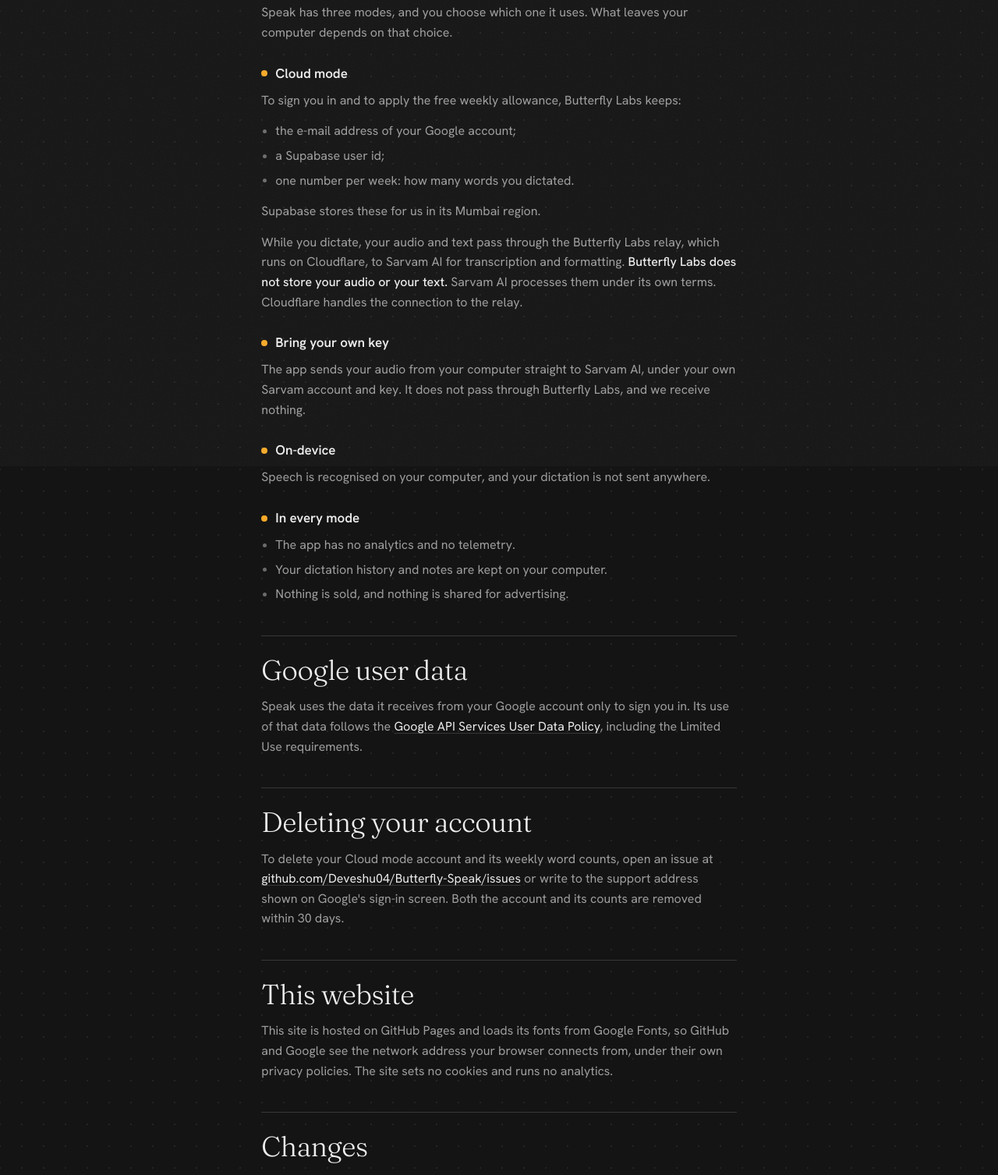
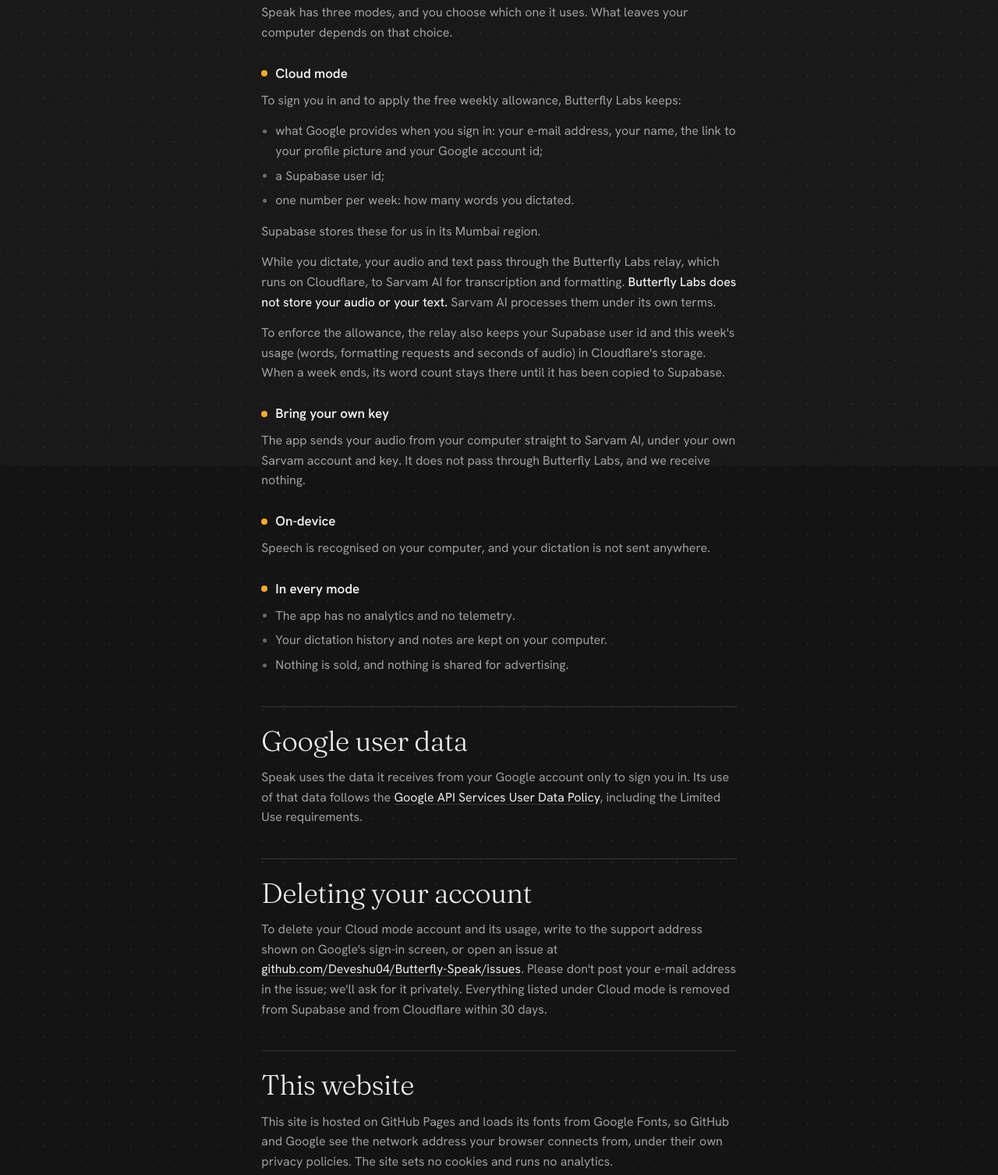
Before and after one commit to Deveshu04/deveshu04.github.io, a plain HTML site: page privacy.html in a window 1280 px wide. Shown: the part 602-2109 px from the top of the page at 78% size. Drawn offline with Linux system fonts and the light colour scheme; a web font is replaced by a local one.

Commit message:
List everything Cloud mode keeps in the privacy policy
Name the Google profile fields Supabase saves at sign-in and the usage counter the relay keeps in Cloudflare, put the support address first for deletion requests and ask people not to post their e-mail in a public issue.

```diff
--- a/privacy.html
+++ b/privacy.html
@@ -117,12 +117,13 @@
     <h3>Cloud mode</h3>
     <p>To sign you in and to apply the free weekly allowance, Butterfly Labs keeps:</p>
     <ul>
-      <li>the e-mail address of your Google account;</li>
+      <li>what Google provides when you sign in: your e-mail address, your name, the link to your profile picture and your Google account id;</li>
       <li>a Supabase user id;</li>
       <li>one number per week: how many words you dictated.</li>
     </ul>
     <p>Supabase stores these for us in its Mumbai region.</p>
-    <p>While you dictate, your audio and text pass through the Butterfly Labs relay, which runs on Cloudflare, to Sarvam AI for transcription and formatting. <b>Butterfly Labs does not store your audio or your text.</b> Sarvam AI processes them under its own terms. Cloudflare handles the connection to the relay.</p>
+    <p>While you dictate, your audio and text pass through the Butterfly Labs relay, which runs on Cloudflare, to Sarvam AI for transcription and formatting. <b>Butterfly Labs does not store your audio or your text.</b> Sarvam AI processes them under its own terms.</p>
+    <p>To enforce the allowance, the relay also keeps your Supabase user id and this week's usage (words, formatting requests and seconds of audio) in Cloudflare's storage. When a week ends, its word count stays there until it has been copied to Supabase.</p>
 
     <h3>Bring your own key</h3>
     <p>The app sends your audio from your computer straight to Sarvam AI, under your own Sarvam account and key. It does not pass through Butterfly Labs, and we receive nothing.</p>
@@ -145,7 +146,7 @@
 
   <section aria-labelledby="delete">
     <h2 id="delete">Deleting your account</h2>
-    <p>To delete your Cloud mode account and its weekly word counts, open an issue at <a href="https://github.com/Deveshu04/Butterfly-Speak/issues" rel="noopener">github.com/Deveshu04/Butterfly-Speak/issues</a> or write to the support address shown on Google's sign-in screen. Both the account and its counts are removed within 30 days.</p>
+    <p>To delete your Cloud mode account and its usage, write to the support address shown on Google's sign-in screen, or open an issue at <a href="https://github.com/Deveshu04/Butterfly-Speak/issues" rel="noopener">github.com/Deveshu04/Butterfly-Speak/issues</a>. Please don't post your e-mail address in the issue; we'll ask for it privately. Everything listed under Cloud mode is removed from Supabase and from Cloudflare within 30 days.</p>
   </section>
 
   <section aria-labelledby="site">
```
